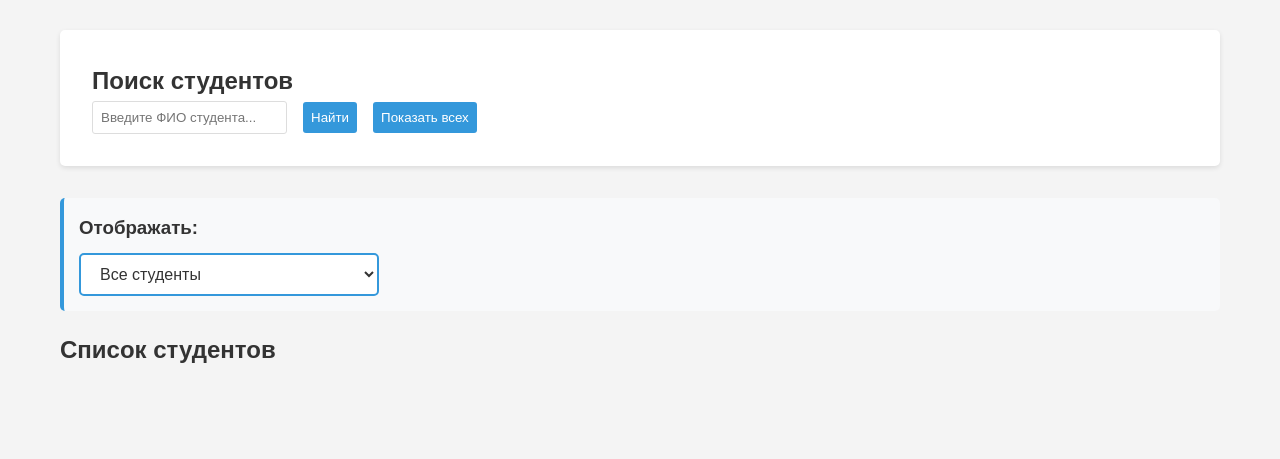
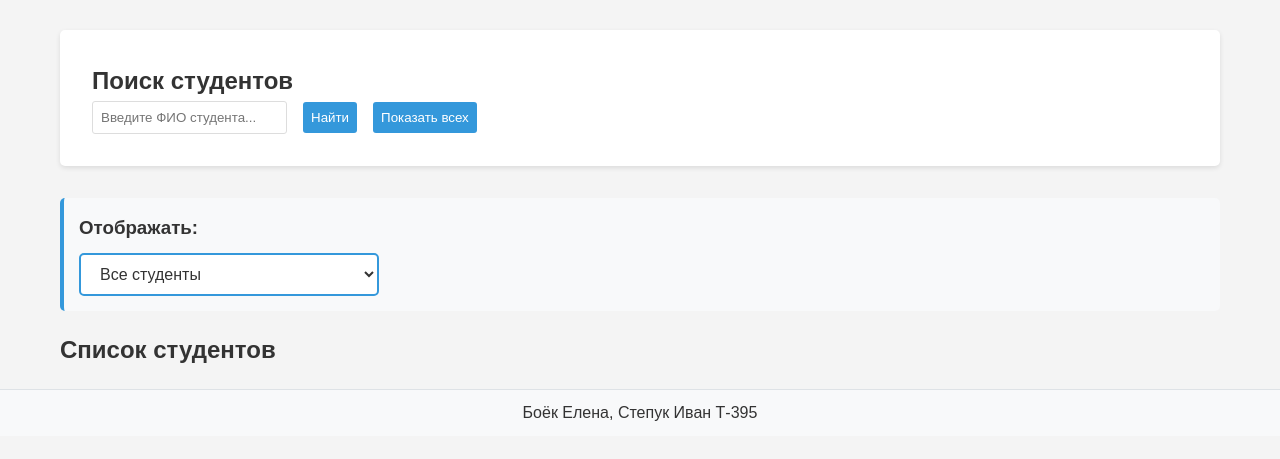
Before and after one commit to IvanStepuk/TRPOproj, a website: page пока_так_но_надо_тестить/public/index.html in a window 1280 px wide. Shown: the part 105-564 px from the top of the page. Drawn offline with Linux system fonts and the light colour scheme; no server answers.

Commit message:
Футер

```diff
--- a/пока_так_но_надо_тестить/public/css/style.css
+++ b/пока_так_но_надо_тестить/public/css/style.css
@@ -879,3 +879,12 @@ button:hover {
 .btn-cancel:hover {
     background-color: #7f8c8d;
 }
+
+ footer {
+        flex-shrink: 0;
+        margin-top: auto;
+        background-color: #f8f9fa; /* опционально */
+        padding: 10px;
+        text-align: center;
+        border-top: 1px solid #dee2e6; /* опционально */
+}
--- a/пока_так_но_надо_тестить/public/index.html
+++ b/пока_так_но_надо_тестить/public/index.html
@@ -45,6 +45,9 @@
         </main>
     </div>
 
+    <div> <footer> Боёк Елена, Степук Иван Т-395</footer></div>
+
+
     <script src="js/main.js"></script>
 </body>
 </html>
```
Also changed, not shown: пока_так_но_надо_тестить/public/admin.html (+2 -0 lines).
